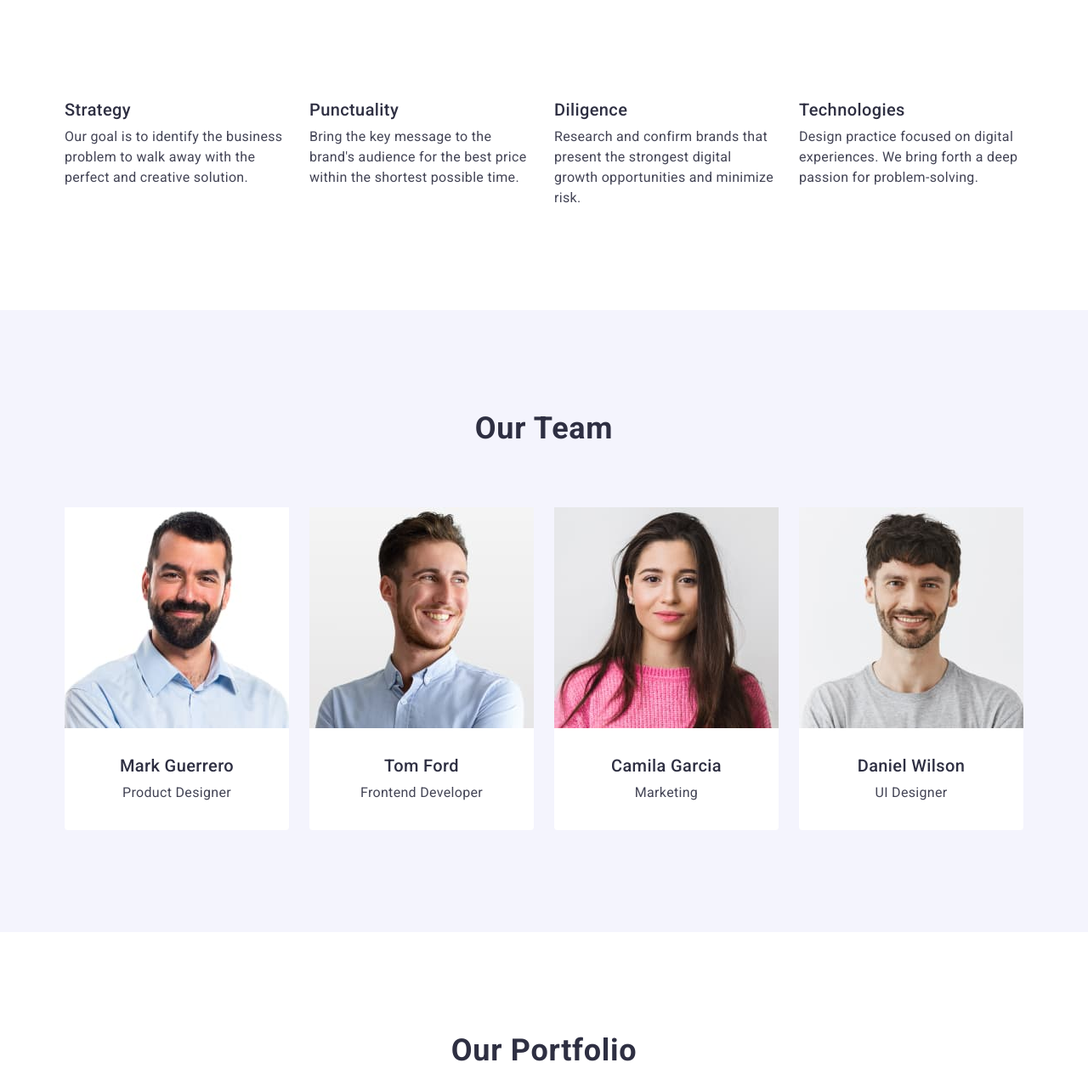
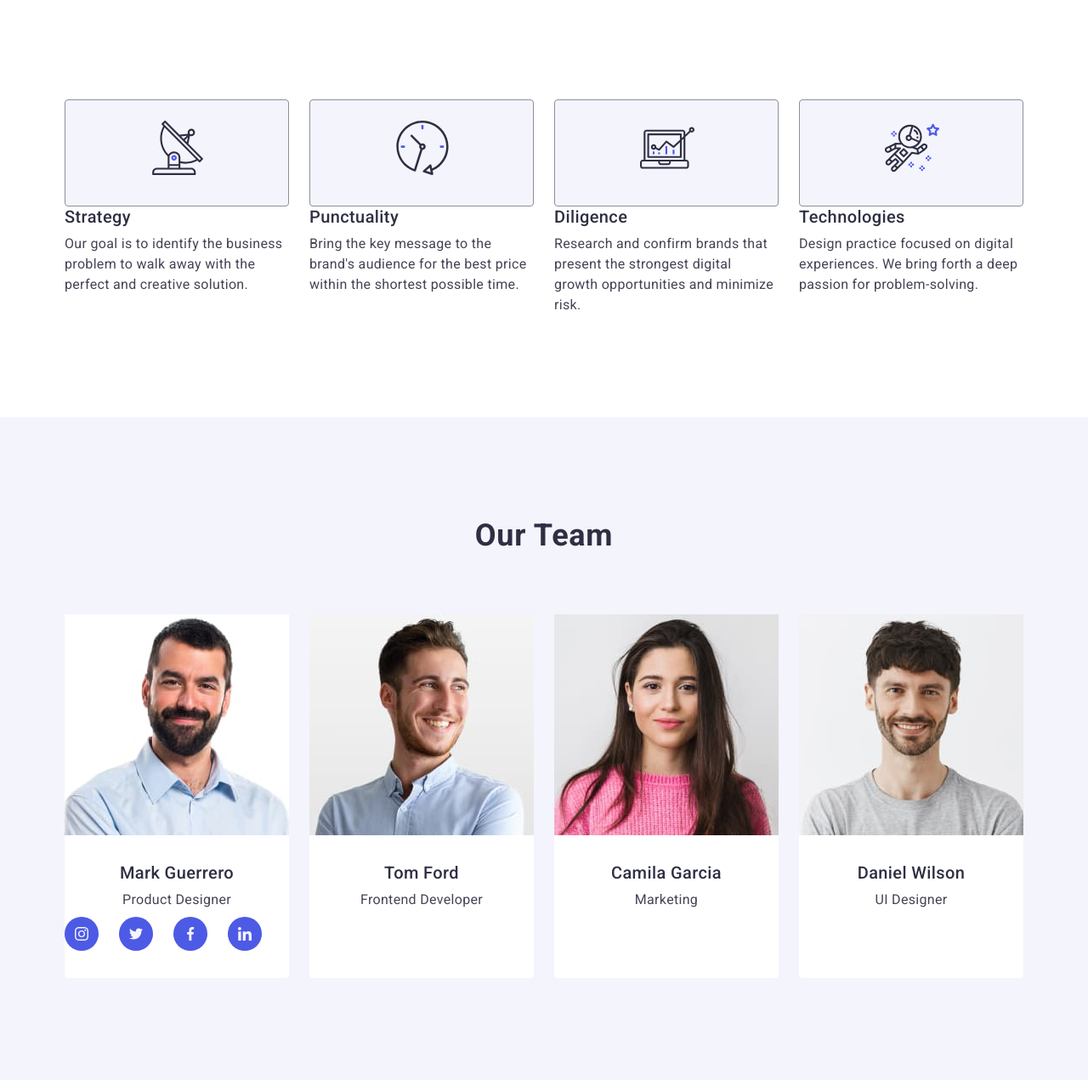
Before and after one commit to Olehlevk/Olehlevk-goit-markup-hw-04, a plain HTML site: page index.html in a window 1280 px wide. Shown: the part 676-1960 px from the top of the page at 85% size. Drawn offline with nearby package versions, Linux system fonts and the light colour scheme.

Commit message:
updated hw4 v.1

```diff
--- a/css/styles.css
+++ b/css/styles.css
@@ -325,3 +325,66 @@ img {
 .footer-text {
   max-width: 264px;
 }
+
+.navbar::after {
+  width: 48px;
+  height: 4px;
+  background-color: #fff;
+  content: "";
+}
+
+.navbar:active::after {
+  background-color: #404bbf;
+}
+
+.order {
+  background-image: linear-gradient(
+      to bottom,
+      rgba(46, 47, 66, 0.7),
+      rgba(46, 47, 66, 0.7)
+    ),
+    url(/images/order-background.jpg);
+  background-repeat: no-repeat;
+  background-size: cover;
+  background-position: center;
+}
+
+.benefits-icons-list {
+  display: flex;
+  gap: 24px;
+}
+.benefits-icons-item {
+  width: calc((100% - 3 * 24px) / 4);
+  border-radius: 4px;
+  border: 1px solid #8e8f99;
+  background: #f4f4fd;
+}
+.benefits-icons-container {
+  padding: 24px 100px;
+  margin-bottom: 8px;
+}
+
+.ourteam-text {
+  margin-bottom: 8px;
+}
+
+.ourteam-icons-list {
+  display: flex;
+  gap: 24px;
+}
+
+.ourteam-icons-item {
+  display: flex;
+  width: 40px;
+  height: 40px;
+}
+
+.ourteam-icons-list .soc-link {
+  display: flex;
+  justify-content: center;
+  align-items: center;
+  width: 40px;
+  height: 40px;
+  border-radius: 50%;
+  background-color: #4d5ae5;
+}
--- a/index.html
+++ b/index.html
@@ -51,7 +51,7 @@
 
     <main>
       <section class="order">
-        <div class="order-containe container">
+        <div class="order-container container">
           <h1 class="page-title">Effective Solutions for Your Business</h1>
           <button class="btn-order" type="button">Order Service</button>
         </div>
@@ -60,6 +60,37 @@
       <section class="benefits">
         <div class="benefits-container container">
           <h2 class="benefits-title">Benefits</h2>
+
+          <ul class="benefits-icons-list">
+            <li class="benefits-icons-item">
+              <div class="benefits-icons-container">
+                <svg class="icon" width="64" height="64">
+                  <use href="./images/icons.svg#icon-satelite"></use>
+                </svg>
+              </div>
+            </li>
+            <li class="benefits-icons-item">
+              <div class="benefits-icons-container">
+                <svg class="icon" width="64" height="64">
+                  <use href="./images/icons.svg#icon-clock"></use>
+                </svg>
+              </div>
+            </li>
+            <li class="benefits-icons-item">
+              <div class="benefits-icons-container">
+                <svg class="icon" width="64" height="64">
+                  <use href="./images/icons.svg#icon-diagram"></use>
+                </svg>
+              </div>
+            </li>
+            <li class="benefits-icons-item">
+              <div class="benefits-icons-container">
+                <svg class="icon" width="64" height="64">
+                  <use href="./images/icons.svg#icon-astronaut"></use>
+                </svg>
+              </div>
+            </li>
+          </ul>
 
           <ul class="benefits-list">
             <li class="benefits-item">
@@ -108,6 +139,36 @@
               <div class="ourteam-subtitle-text">
                 <h3 class="ourteam-subtitle">Mark Guerrero</h3>
                 <p class="ourteam-text">Product Designer</p>
+                <ul class="ourteam-icons-list">
+                  <li class="ourteam-icons-item">
+                    <a href="" target="_blank" class="soc-link">
+                      <svg class="icon" width="16" height="16">
+                        <use href="./images/icons.svg#icon-instagram"></use>
+                      </svg>
+                    </a>
+                  </li>
+                  <li class="ourteam-icons-item">
+                    <a href="" target="_blank" class="soc-link">
+                      <svg class="icon" width="16" height="16">
+                        <use href="./images/icons.svg#icon-twitter"></use>
+                      </svg>
+                    </a>
+                  </li>
+                  <li class="ourteam-icons-item">
+                    <a href="" target="_blank" class="soc-link">
+                      <svg class="icon" width="16" height="16">
+                        <use href="./images/icons.svg#icon-facebook"></use>
+                      </svg>
+                    </a>
+                  </li>
+                  <li class="ourteam-icons-item">
+                    <a href="" target="_blank" class="soc-link">
+                      <svg class="icon" width="16" height="16">
+                        <use href="./images/icons.svg#icon-linkedin"></use>
+                      </svg>
+                    </a>
+                  </li>
+                </ul>
               </div>
             </li>
             <li class="ourteam-item">
@@ -137,9 +198,7 @@
               <div class="ourteam-subtitle-text">
                 <h3 class="ourteam-subtitle">Daniel Wilson</h3>
                 <p class="ourteam-text">UI Designer</p>
-              </div>
-            </li>
-          </ul>
+
         </div>
       </section>
 
```
Also changed, not shown: images/icons.svg (added), images/order-background.jpg (added).
